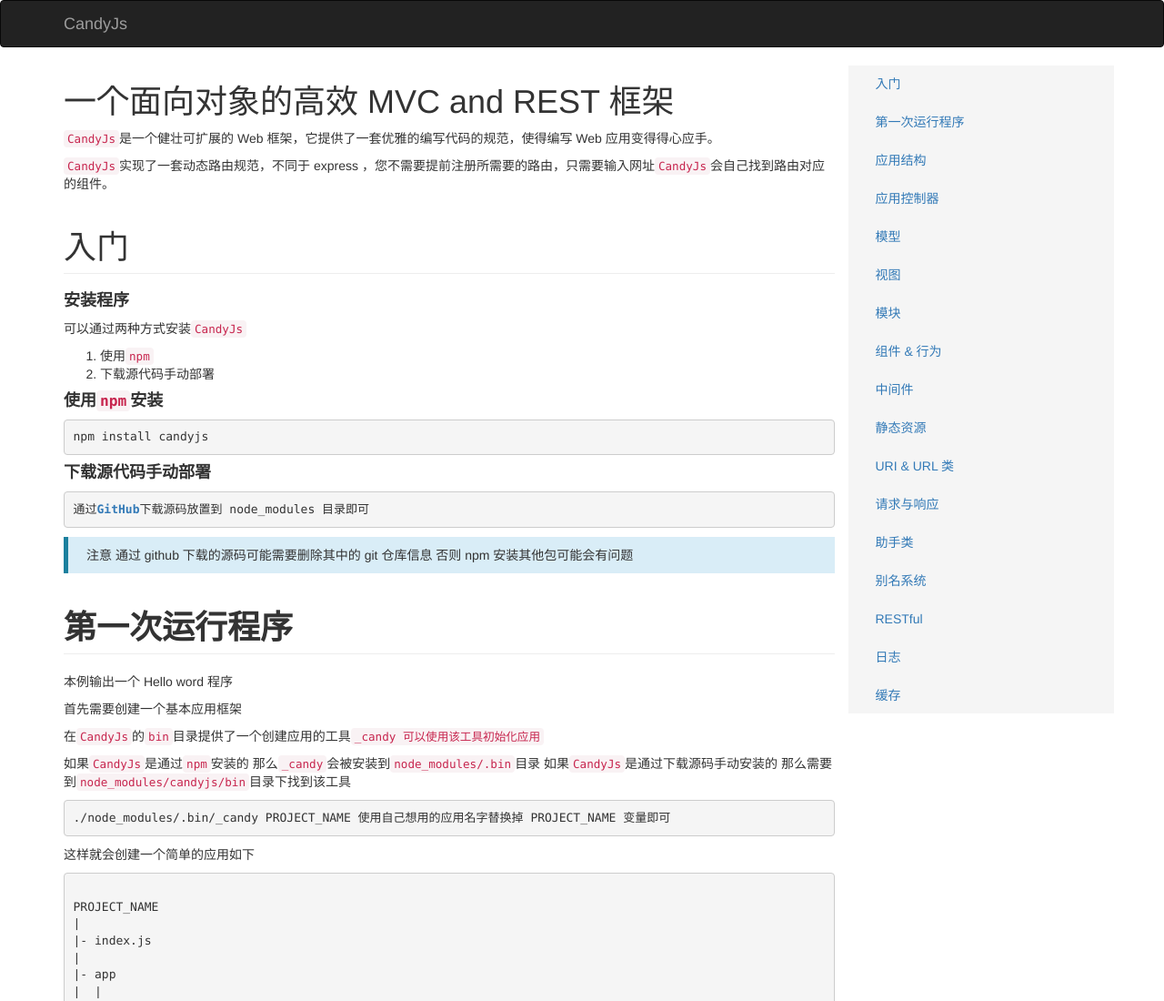
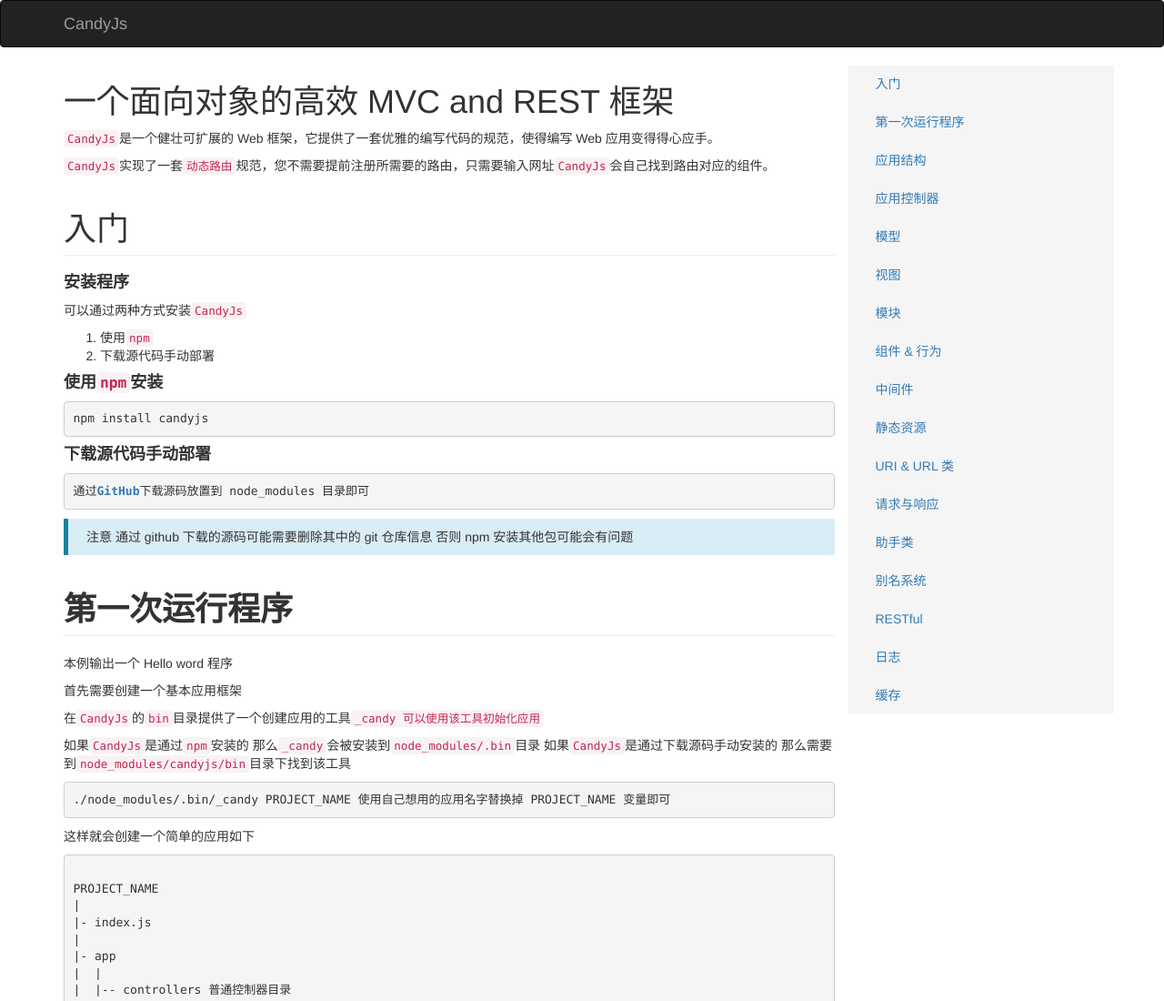
Before and after one commit to candyframework/candyjs, a website: page doc/index.html in a window 1280 px wide. Shown: the top 1100 px of the page at 91% size. Drawn offline with nearby package versions, Linux system fonts and the light colour scheme.

Commit message:
change js

```diff
--- a/doc/index.html
+++ b/doc/index.html
@@ -42,7 +42,7 @@
                 <code>CandyJs</code>是一个健壮可扩展的 Web 框架，它提供了一套优雅的编写代码的规范，使得编写 Web 应用变得得心应手。
             </p>
             <p>
-                <code>CandyJs</code>实现了一套动态路由规范，不同于 express ，您不需要提前注册所需要的路由，只需要输入网址<code>CandyJs</code>会自己找到路由对应的组件。
+                <code>CandyJs</code>实现了一套<code>动态路由</code>规范，您不需要提前注册所需要的路由，只需要输入网址<code>CandyJs</code>会自己找到路由对应的组件。
             </p>
 
             <h1 class="page-header">入门</h1>
```
